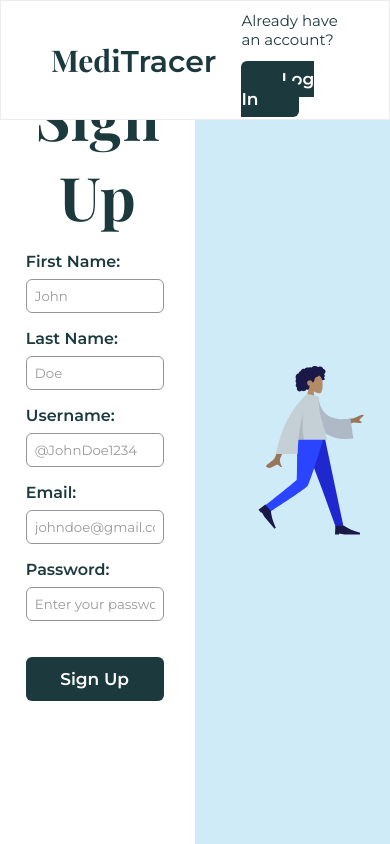
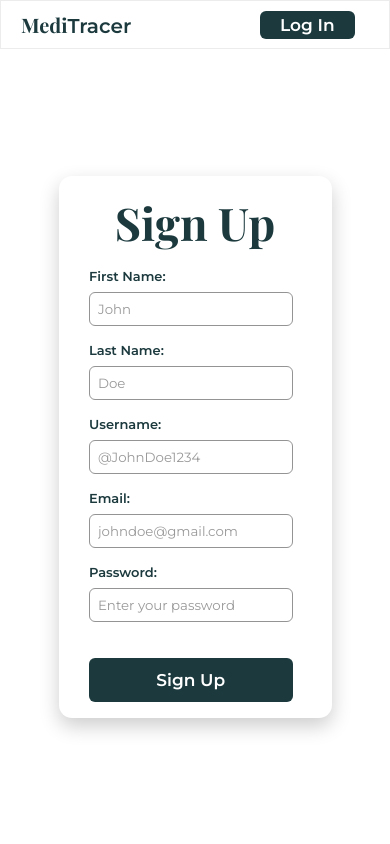
Before and after one commit to AlexUdeogu/MediTracer, a React (Vite) app in the folder medication-tracer/: page /sign-up in a window 390 px wide. Built offline with nearby package versions, Linux system fonts and the light colour scheme.

Commit message:
Done with the Signup  responsives

```diff
--- a/medication-tracer/src/Pages/Signup/index.jsx
+++ b/medication-tracer/src/Pages/Signup/index.jsx
@@ -23,7 +23,6 @@ const Signup = () => {
       <nav className='nav-3'>
         <Link to="/" className='logo-0'> Medi<span className='logo-half'>Tracer</span></Link>
         <ul>
-          <li>Already have an account?</li>
           <li><Link to="/log-in"><botton type="submit" className="item-container-2-0">Log In</botton></Link></li>
         </ul>
       </nav>
--- a/medication-tracer/src/Pages/Signup/signup.css
+++ b/medication-tracer/src/Pages/Signup/signup.css
@@ -170,3 +170,144 @@
   text-decoration: none;
   color: #ffffff;
 }
+
+/* Extra large devices (large desktops, 1200px and up) */
+@media (min-width: 1200px) {
+  /* Your styles here */
+}
+
+/* Large devices (desktops, 992px and up) */
+@media (min-width: 992px) and (max-width: 1199px) {
+
+  .cutout-img-0 {
+    width: 120%;
+    margin-left: 0;
+    margin-top: 0;
+  }
+
+  .login-form-0 {
+    padding-top: 160px;
+  }
+
+}
+
+/* Medium devices (tablets, 768px and up) */
+@media (min-width: 768px) and (max-width: 991px) {
+
+  .cutout-img-0 {
+    display: none;
+  }
+
+  .login-page-0 {
+    background: white; /* Change background to white */
+    display: flex;
+    justify-content: center; /* Center horizontally */
+    align-items: center; /* Center vertically */
+  }
+
+  .login-container-0 {
+    background: var(--input-background);
+    padding: 2rem;
+    width: 55%;
+    height: auto; /* Adjust height as necessary */
+    box-shadow: 0 8px 20px rgba(0, 0, 0, 0.2); /* Bigger and more prominent shadow */
+    border-radius: 13px; /* Rounded corners */
+  }
+
+
+
+  .login-form-0{
+    padding-top: 0;
+  }
+
+  .cutout-container-0{
+    display: none;
+  }
+
+}
+
+/* Small devices (phones, 576px and up) */
+@media (min-width: 576px) and (max-width: 767px) {
+  .cutout-img-0 {
+    display: none;
+  }
+
+  .login-page-0 {
+    background: white; /* Change background to white */
+    display: flex;
+    justify-content: center; /* Center horizontally */
+    align-items: center; /* Center vertically */
+  }
+
+  .login-container-0 {
+    background: var(--input-background);
+    padding: 2rem;
+    width: 60%;
+    height: auto; /* Adjust height as necessary */
+    box-shadow: 0 8px 20px rgba(0, 0, 0, 0.2); /* Bigger and more prominent shadow */
+    border-radius: 13px; /* Rounded corners */
+  }
+
+
+
+  .login-form-0{
+    padding-top: 0;
+  }
+
+  .cutout-container-0{
+    display: none;
+  }
+
+}
+
+/* Extra small devices (phones, less than 576px) */
+@media (max-width: 575px) {
+  .cutout-img-0 {
+    display: none;
+  }
+
+  .login-page-0 {
+    background: white; /* Change background to white */
+    display: flex;
+    justify-content: center; /* Center horizontally */
+    align-items: center; /* Center vertically */
+  }
+
+  .login-container-0 {
+    background: var(--input-background);
+    padding: 1rem;
+    margin-top: 50px;
+    width: 70%;
+    height: auto; /* Adjust height as necessary */
+    box-shadow: 0 8px 20px rgba(0, 0, 0, 0.2); /* Bigger and more prominent shadow */
+    border-radius: 13px; /* Rounded corners */
+  }
+
+
+
+  .login-form-0{
+    padding-top: 0;
+  }
+
+  .cutout-container-0{
+    display: none;
+  }
+
+  .login-title-0{
+    font-size: 45px;
+  }
+  .login-form-label-0{
+    font-size: 13px;
+  }
+
+  .item-container-2-0{
+    height: 40px;
+    padding: 4px 20px;
+    width: 70%;
+  }
+  .logo-0{
+    font-size: 20px;
+    margin-left: 10px;
+  }
+
+}
```
